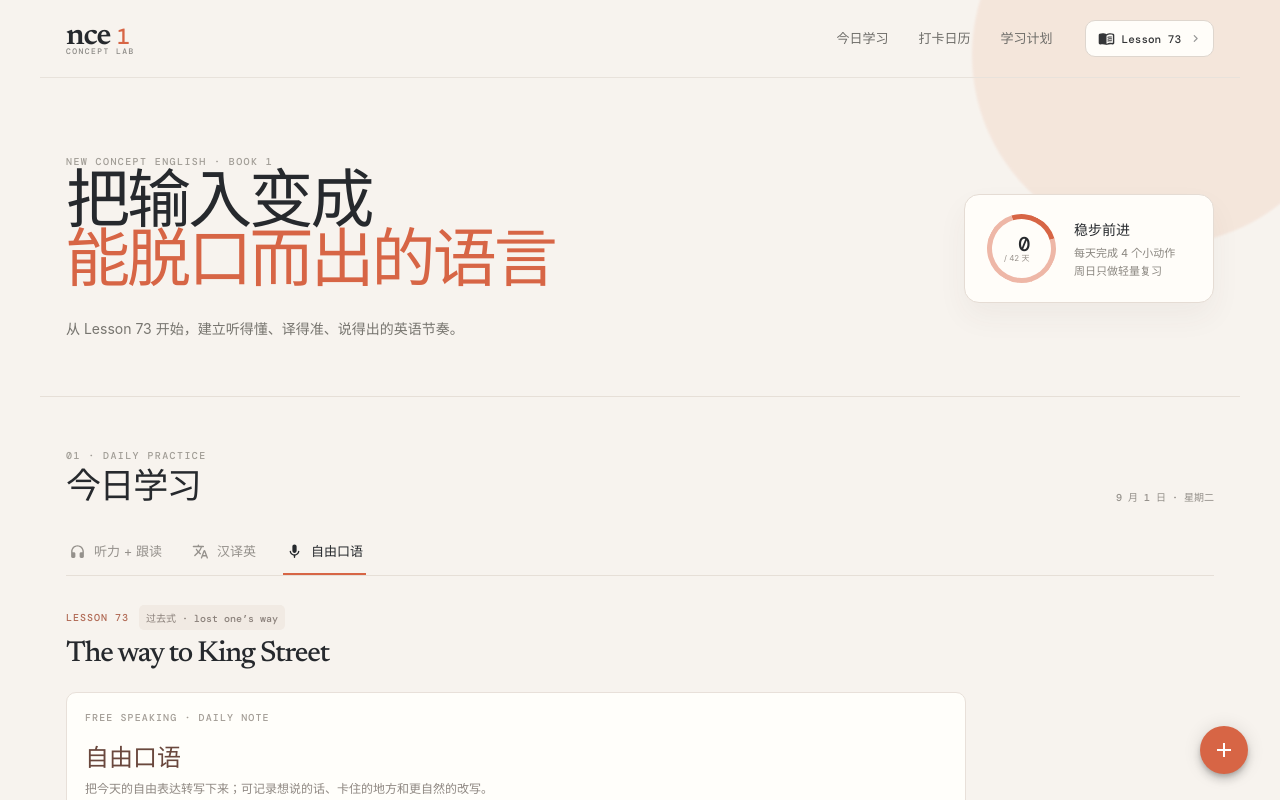
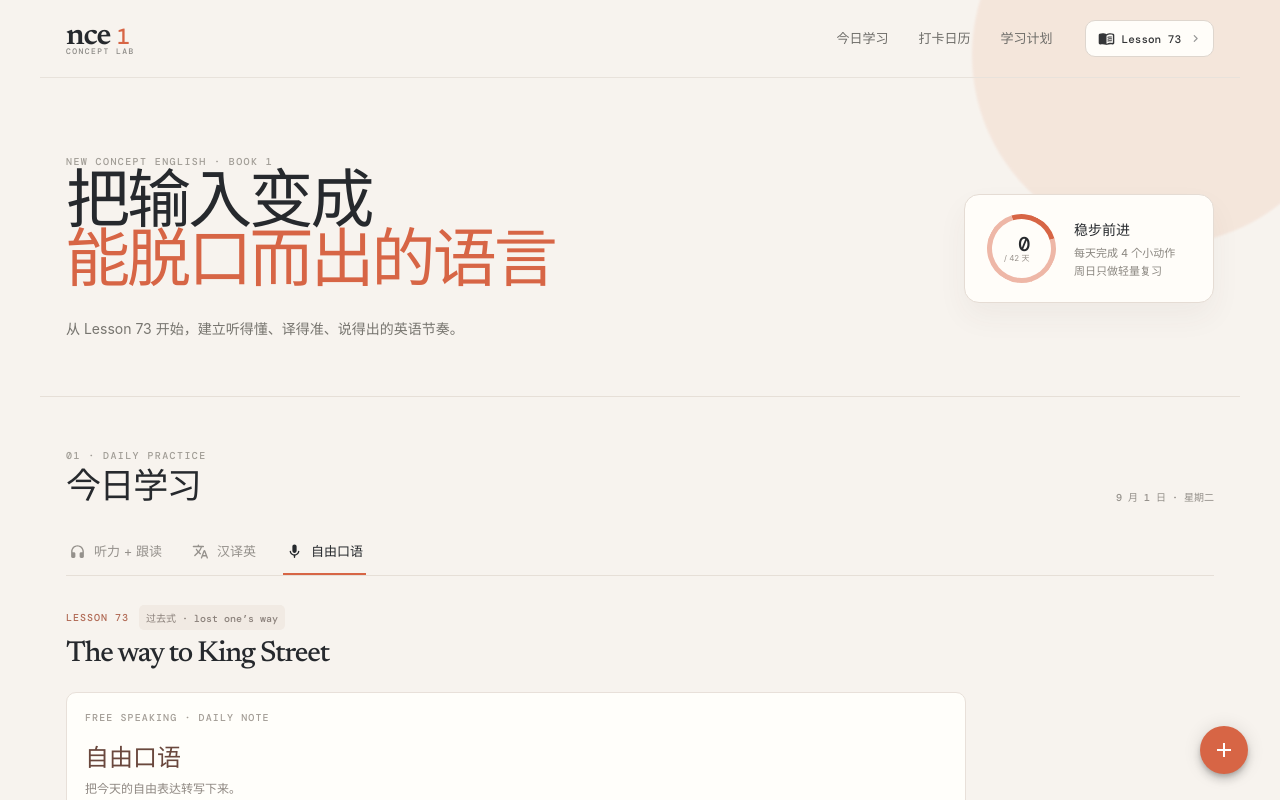
Before and after one commit to baoyichi/studyEn, a React (Vite) app: page / in a window 1280 px wide. Both pictures are taken after a click on the button "自由口语". Shown: the top 800 px of the page. Built offline with nearby package versions, Linux system fonts and the light colour scheme.

Commit message:
feat:“自由口语”模块的补充内容

```diff
--- a/src/App.tsx
+++ b/src/App.tsx
@@ -34,7 +34,11 @@ declare global {
   }
 }
 type Task =
-  "listening" | "translation" | "retelling" | "speaking" | "mistakeReview";
+  | "listening"
+  | "translation"
+  | "retelling"
+  | "speaking"
+  | "mistakeReview";
 type Lesson = {
   number: number;
   title: string;
@@ -310,7 +314,9 @@ export default function App() {
     Record<string, string>
   >(() => {
     try {
-      return JSON.parse(localStorage.getItem("nce1-free-speaking-notes") ?? "{}");
+      return JSON.parse(
+        localStorage.getItem("nce1-free-speaking-notes") ?? "{}",
+      );
     } catch {
       return {};
     }
@@ -321,7 +327,9 @@ export default function App() {
     segmentEndTime = useRef(lessonAudioStarts[75]),
     pendingPlay = useRef(false);
   const lesson = lessons.find((x) => x.number === number) ?? lessons[0];
-  const lessonIndex = lessons.findIndex((item) => item.number === lesson.number);
+  const lessonIndex = lessons.findIndex(
+    (item) => item.number === lesson.number,
+  );
   const nextLesson = lessons[lessonIndex + 1];
   const audioStartTime = lessonAudioStarts[lesson.number];
   const audioEndTime = nextLesson
@@ -672,9 +680,7 @@ export default function App() {
                 <div>
                   <p className="panel-label">FREE SPEAKING · DAILY NOTE</p>
                   <h4>自由口语</h4>
-                  <p>
-                    把今天的自由表达转写下来；可记录想说的话、卡住的地方和更自然的改写。
-                  </p>
+                  <p>把今天的自由表达转写下来。</p>
                 </div>
                 <textarea
                   value={freeSpeakingNotes[speakingDateKey] ?? ""}
@@ -684,7 +690,7 @@ export default function App() {
                       [speakingDateKey]: event.target.value,
                     }))
                   }
-                  placeholder="今天我想自由表达的内容：\n\n我卡住或说错的地方：\n\n更自然的改写："
+                  placeholder=""
                   aria-label="当天自由口语转写"
                 />
                 <Button
@@ -702,7 +708,9 @@ export default function App() {
                     ) : undefined
                   }
                 >
-                  {savedSpeakingDate === speakingDateKey ? "已保存" : "保存今日口语"}
+                  {savedSpeakingDate === speakingDateKey
+                    ? "已保存"
+                    : "保存今日口语"}
                 </Button>
               </section>
             )}
@@ -750,7 +758,8 @@ export default function App() {
           </h2>
           <span>
             {lessons.length} 个学习日 ·
-            {schedule.filter((item) => item.review).length} 个复习日 · 每日 4 项小完成
+            {schedule.filter((item) => item.review).length} 个复习日 · 每日 4
+            项小完成
           </span>
         </section>
         <footer>为持续而设计 · 每一次勾选都算数</footer>
```
Lines whose indentation alone changed are shown as unchanged.
